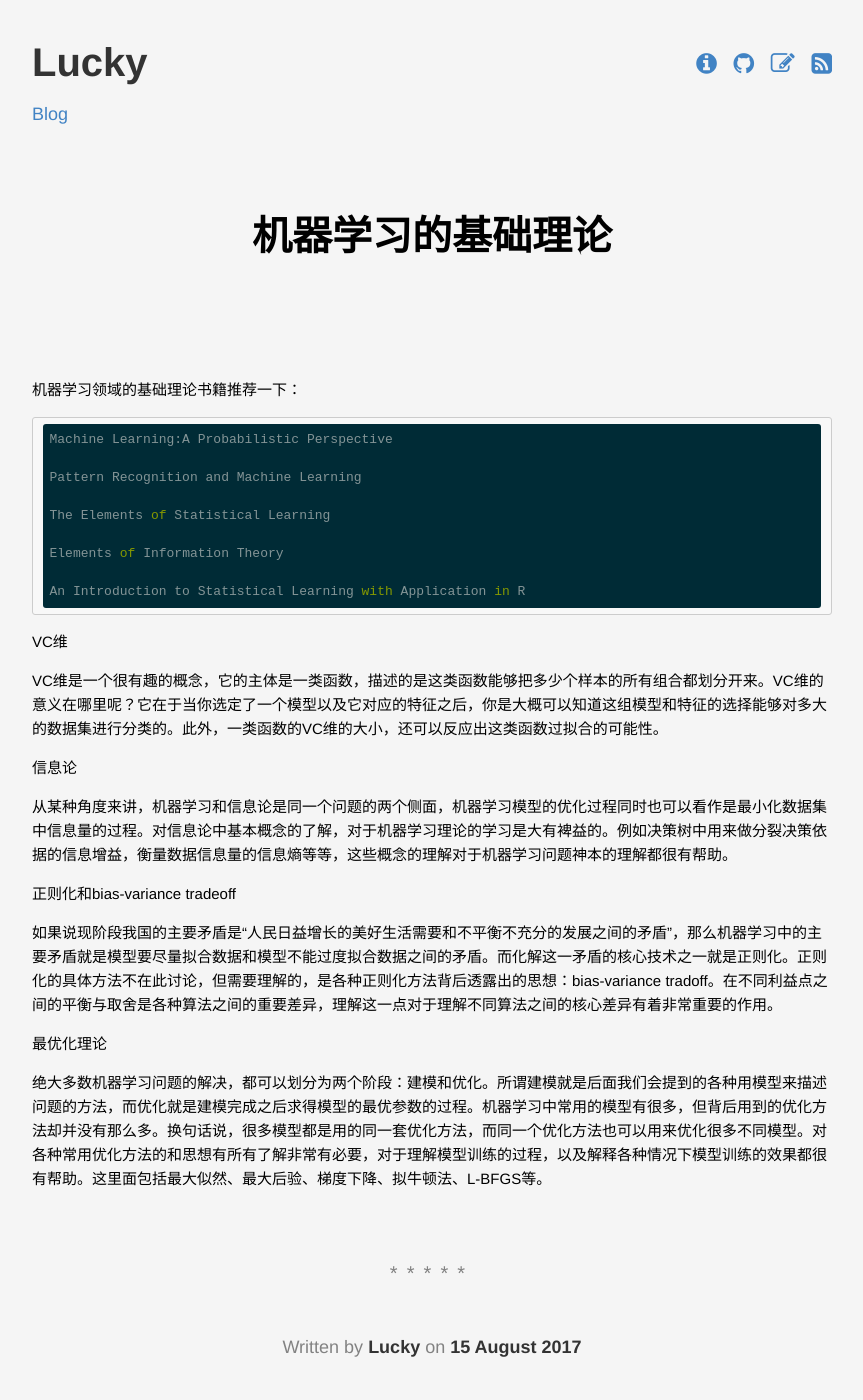
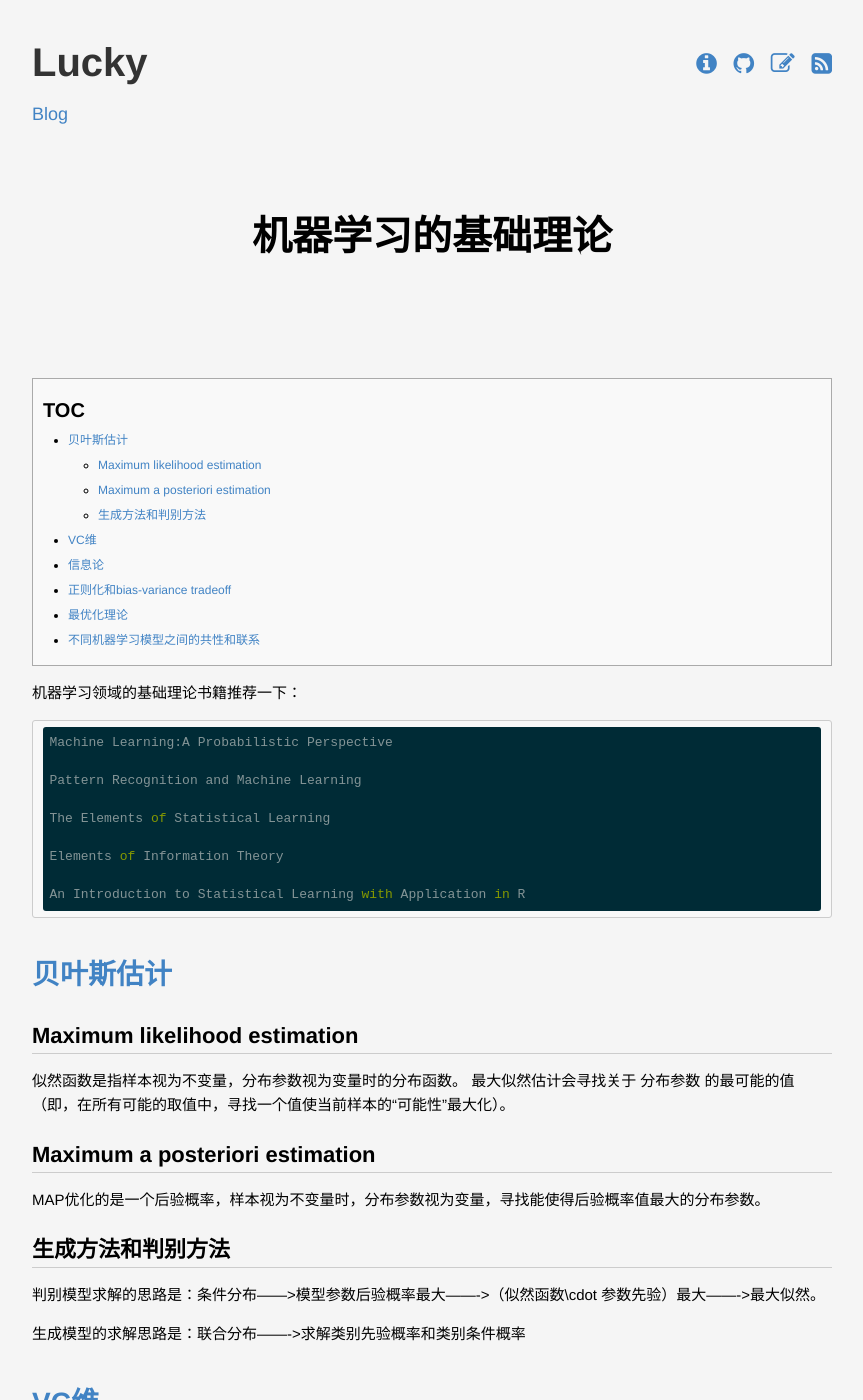
Before and after one commit to lucky521/blog, a Jekyll site: the page built from _posts/2017-08-15-Basic-of-Machine-Learning.markdown, in a window 1280 px wide and 1400 px high. Shown: the whole window, without its empty margins (208-1071 px from the left). Built offline with Jekyll 4.4.1, drawn with Linux system fonts in a browser that asks for light colours.

Commit message:
update blog

```diff
--- a/_posts/2017-08-15-Basic-of-Machine-Learning.markdown
+++ b/_posts/2017-08-15-Basic-of-Machine-Learning.markdown
@@ -17,18 +17,41 @@ layout: post
     An Introduction to Statistical Learning with Application in R
 
 
-VC维
+
+# 贝叶斯估计
+
+## Maximum likelihood estimation
+似然函数是指样本视为不变量，分布参数视为变量时的分布函数。
+最大似然估计会寻找关于 分布参数 的最可能的值（即，在所有可能的取值中，寻找一个值使当前样本的“可能性”最大化）。
+
+## Maximum a posteriori estimation
+MAP优化的是一个后验概率，样本视为不变量时，分布参数视为变量，寻找能使得后验概率值最大的分布参数。
+
+
+## 生成方法和判别方法
+
+判别模型求解的思路是：条件分布------>模型参数后验概率最大------->（似然函数\cdot 参数先验）最大------->最大似然。
+
+生成模型的求解思路是：联合分布------->求解类别先验概率和类别条件概率
+
+# VC维
 
 VC维是一个很有趣的概念，它的主体是一类函数，描述的是这类函数能够把多少个样本的所有组合都划分开来。VC维的意义在哪里呢？它在于当你选定了一个模型以及它对应的特征之后，你是大概可以知道这组模型和特征的选择能够对多大的数据集进行分类的。此外，一类函数的VC维的大小，还可以反应出这类函数过拟合的可能性。
 
-信息论
+# 信息论
 
 从某种角度来讲，机器学习和信息论是同一个问题的两个侧面，机器学习模型的优化过程同时也可以看作是最小化数据集中信息量的过程。对信息论中基本概念的了解，对于机器学习理论的学习是大有裨益的。例如决策树中用来做分裂决策依据的信息增益，衡量数据信息量的信息熵等等，这些概念的理解对于机器学习问题神本的理解都很有帮助。
 
-正则化和bias-variance tradeoff
+# 正则化和bias-variance tradeoff
 
 如果说现阶段我国的主要矛盾是“人民日益增长的美好生活需要和不平衡不充分的发展之间的矛盾”，那么机器学习中的主要矛盾就是模型要尽量拟合数据和模型不能过度拟合数据之间的矛盾。而化解这一矛盾的核心技术之一就是正则化。正则化的具体方法不在此讨论，但需要理解的，是各种正则化方法背后透露出的思想：bias-variance tradoff。在不同利益点之间的平衡与取舍是各种算法之间的重要差异，理解这一点对于理解不同算法之间的核心差异有着非常重要的作用。
 
-最优化理论
+# 最优化理论
 
 绝大多数机器学习问题的解决，都可以划分为两个阶段：建模和优化。所谓建模就是后面我们会提到的各种用模型来描述问题的方法，而优化就是建模完成之后求得模型的最优参数的过程。机器学习中常用的模型有很多，但背后用到的优化方法却并没有那么多。换句话说，很多模型都是用的同一套优化方法，而同一个优化方法也可以用来优化很多不同模型。对各种常用优化方法的和思想有所有了解非常有必要，对于理解模型训练的过程，以及解释各种情况下模型训练的效果都很有帮助。这里面包括最大似然、最大后验、梯度下降、拟牛顿法、L-BFGS等。
+
+
+
+
+
+# 不同机器学习模型之间的共性和联系
--- a/_posts/2018-02-23-search-tech.markdown
+++ b/_posts/2018-02-23-search-tech.markdown
@@ -102,6 +102,11 @@ Step4：基于上述运算得分对文档进行综合排序，最后返回结果
 排序本身是很大一块内容。对于搜索引擎来说，排序是对索引模块搜索到的文档进行排序。对于其他的一些常见，比如评论排序、答案排序，排序就是对所有文档进行排序。
 
 
+
+
+# 召回算法
+
+WAND算法
 
 
 
--- a/_posts/2018-03-25-boosting.markdown
+++ b/_posts/2018-03-25-boosting.markdown
@@ -115,6 +115,8 @@ Dump一个模型到文件
 
     bst.dump_model('model.txt')  # 保存为文本形式的模型
     bst.save_model('model.bin')    # 保存为二进制形式的模型
+
+    注意dump_model输出的文本形式模型，特征名称是idx。这个类型的模型文件无法用load_model来载入。
 
 Load一个模型文件
 
--- a/_posts/2018-04-18-feature-engineering.markdown
+++ b/_posts/2018-04-18-feature-engineering.markdown
@@ -121,6 +121,9 @@ PolynomialFeatures 以多项式运算的方式将2个以上的特征以多项式
 
 # 特征选择 Feature Selection
 
+为什么会有维度灾难？
+特征维度越高，所需要的样本点数据越多。
+
 
 ## 分析特征值的分布
 
--- a/_posts/2018-07-31-optimization-method.markdown
+++ b/_posts/2018-07-31-optimization-method.markdown
@@ -85,6 +85,8 @@ L1范数是指向量中各个元素绝对值之和，也叫“稀疏规则算子
 
 使用拉格朗日乘子法（Lagrange Multiplier) 求解。
 
+常常丽勇拉格朗日对偶性将原始问题转换为对偶问题，通过解对偶问题而得到原始问题的解。
+
 ## 有不等式约束的优化问题
 
 使用KKT条件求解。
```
